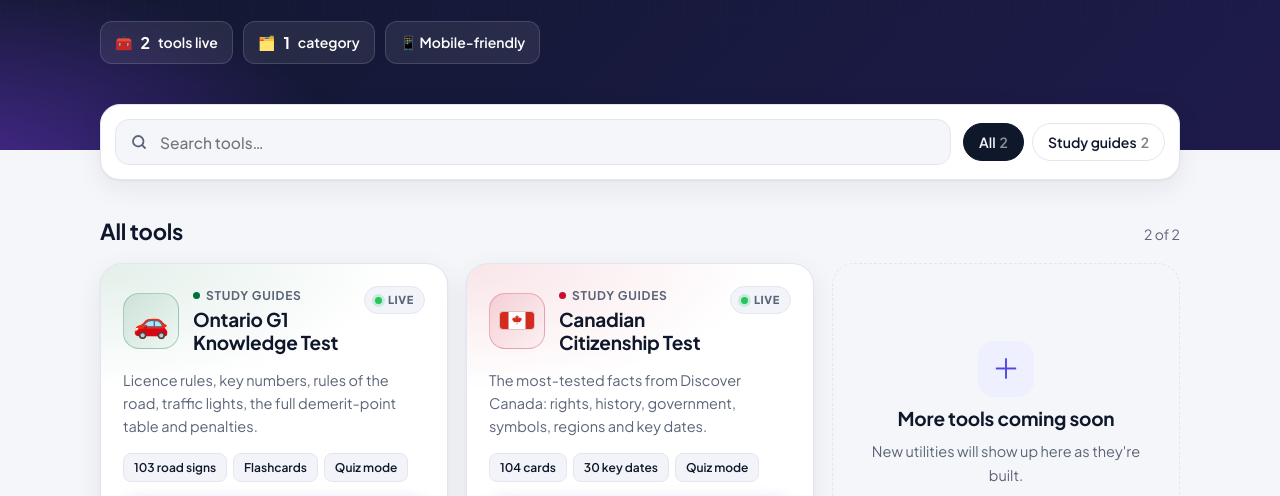
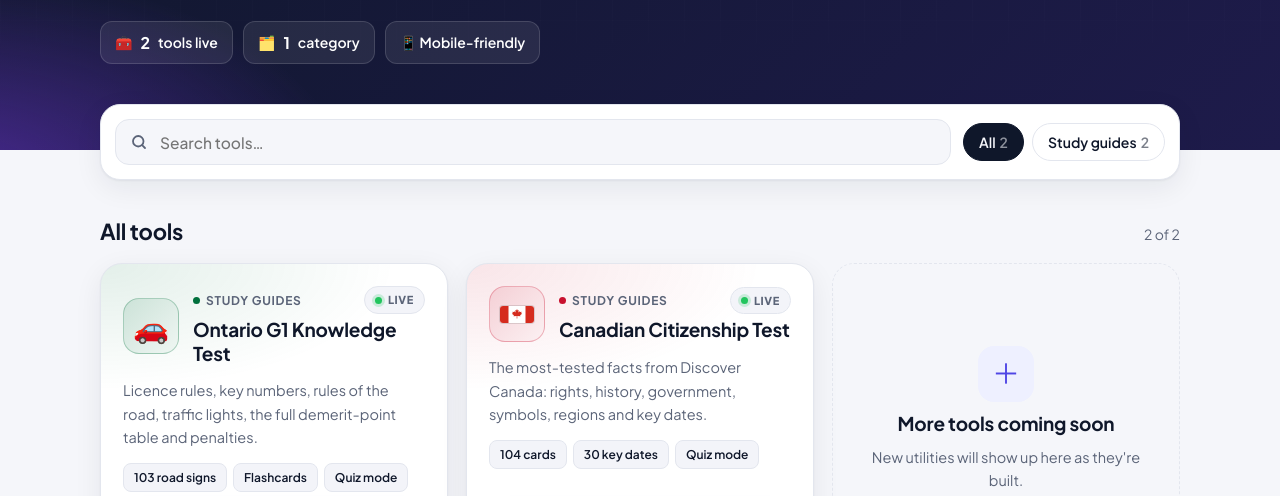
Before and after one commit to souvicksamanta/utilities, a plain HTML site: page index.html in a window 1280 px wide. Shown: the part 304-800 px from the top of the page. Drawn offline with Linux system fonts and the light colour scheme.

Commit message:
Move Live badge onto the category line so titles have room
Co-Authored-By: Claude Opus 5.5 <noreply@anthropic.com>

```diff
--- a/index.html
+++ b/index.html
@@ -79,11 +79,11 @@ a.proj:focus-visible{outline:3px solid var(--brand);outline-offset:3px}
   background:linear-gradient(135deg,color-mix(in srgb,var(--c) 20%,var(--card)),color-mix(in srgb,var(--c) 6%,var(--card)));
   border:1px solid color-mix(in srgb,var(--c) 28%,transparent)}
 .proj .ic svg{width:34px;border-radius:3px;box-shadow:0 0 0 1px rgba(0,0,0,.12)}
-.proj .meta{min-width:0;display:grid;gap:2px}
-.proj .cat{display:flex;align-items:center;gap:6px;font-size:12px;font-weight:700;color:var(--muted);text-transform:uppercase;letter-spacing:.06em}
+.proj .meta{min-width:0;flex:1;display:grid;gap:4px}
+.proj .cat{display:flex;align-items:center;gap:6px;min-width:0;font-size:12px;font-weight:700;color:var(--muted);text-transform:uppercase;letter-spacing:.06em}
 .proj .cat i{width:7px;height:7px;border-radius:50%;background:var(--c)}
 .proj h3{margin:0;font-size:19px;line-height:1.25;letter-spacing:-.01em}
-.badge{margin-left:auto;align-self:flex-start;display:inline-flex;align-items:center;gap:6px;font-size:11px;font-weight:800;letter-spacing:.06em;text-transform:uppercase;padding:4px 10px;border-radius:99px;background:var(--chip);color:var(--muted);border:1px solid var(--line);white-space:nowrap}
+.badge{margin-left:auto;display:inline-flex;align-items:center;gap:6px;font-size:11px;font-weight:800;letter-spacing:.06em;text-transform:uppercase;padding:4px 10px;border-radius:99px;background:var(--chip);color:var(--muted);border:1px solid var(--line);white-space:nowrap}
 .badge::before{content:"";width:7px;height:7px;border-radius:50%;background:#22c55e;box-shadow:0 0 0 3px rgba(34,197,94,.2)}
 .badge.soon::before{background:var(--brand);box-shadow:0 0 0 3px var(--brand-soft)}
 .proj p{margin:0;color:var(--muted);font-size:14.5px;line-height:1.6}
@@ -228,7 +228,7 @@ function render() {
     const soon = t.status !== "live";
     const tag = soon ? "div" : "a";
     return `<${tag} class="proj" ${soon ? "" : `href="${esc(t.href)}"`} style="--c:${t.color};--soft:${t.soft}">
-      <div class="top"><div class="ic">${t.icon}</div><div class="meta"><div class="cat"><i></i>${esc(t.category)}</div><h3>${esc(t.title)}</h3></div><span class="badge${soon ? " soon" : ""}">${soon ? "Soon" : "Live"}</span></div>
+      <div class="top"><div class="ic">${t.icon}</div><div class="meta"><div class="cat"><i></i>${esc(t.category)}<span class="badge${soon ? " soon" : ""}">${soon ? "Soon" : "Live"}</span></div><h3>${esc(t.title)}</h3></div></div>
       <p>${esc(t.desc)}</p>
       <div class="tags">${t.tags.map(x => `<span>${esc(x)}</span>`).join("")}</div>
       ${soon ? "" : `<div class="go">Open tool ${arrow}</div>`}
```
